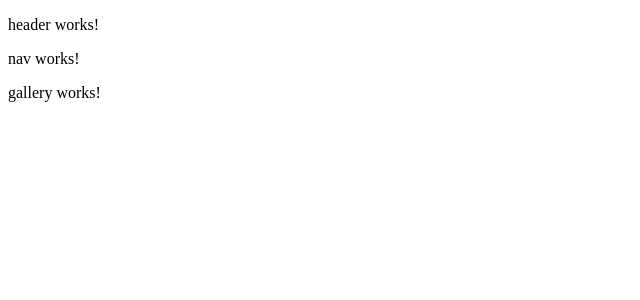
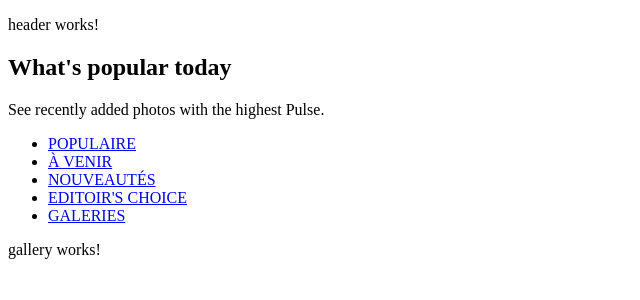
Before and after one commit to Gutsover/group-project-ineat-academy, an Angular app: page / in a window 1280 px wide. Shown: the top 300 px of the page, without its empty margins (0-640 px from the left). Built offline with nearby package versions, Linux system fonts and the light colour scheme.

Commit message:
mon premier commit, la nav

```diff
--- a/src/app/home/components/nav/nav.component.html
+++ b/src/app/home/components/nav/nav.component.html
@@ -1 +1,19 @@
-<p>nav works!</p>
+<h2>What's popular today</h2>
+<p>See recently added photos with the highest Pulse.</p>
+<ul>
+    <li>
+        <a href="#">POPULAIRE</a>
+    </li>
+    <li>
+        <a href="#">À VENIR</a>
+    </li>
+    <li>
+        <a href="#">NOUVEAUTÉS</a>
+    </li>
+    <li>
+        <a href="#">EDITOIR'S CHOICE</a>
+    </li>
+    <li>
+        <a href="#">GALERIES</a>
+    </li>
+</ul>
```
